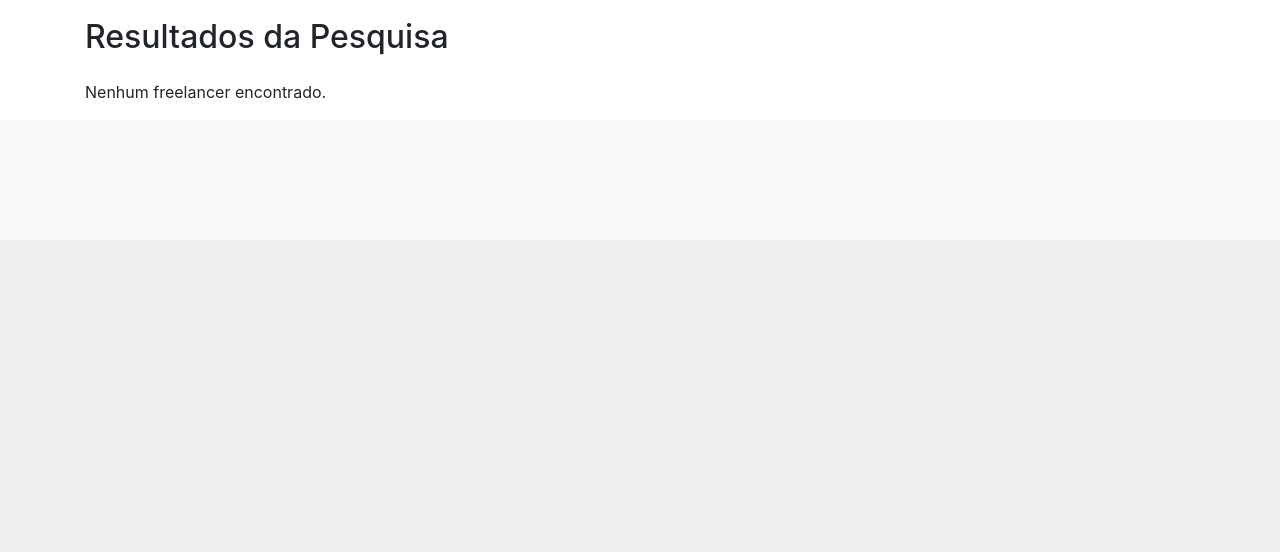
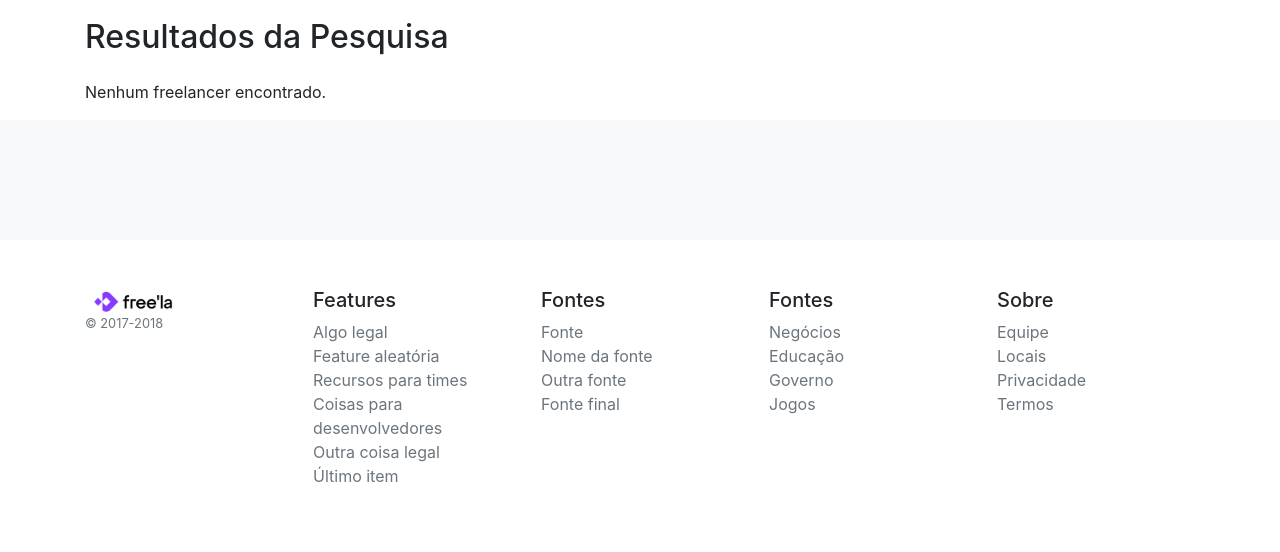
Before and after one commit to MatheusHeinzen/Free-La, a Flask app: page /homepage in a window 1280 px wide. Shown: the part 584-1136 px from the top of the page. Before the commit the page ends 704 px from the top, so only its background shows below. Run offline with Flask 3, Linux system fonts and the light colour scheme; data comes from the database, SQL or seed files in the repository; data that the repository does not hold is empty; some libraries are stand-ins or nearby versions.

Commit message:
Atualização 4.4.4
- Bug aparecer preferencias de contato concertado - atualizar ainda precisa ser visto
- Deletar funciona em perfil e alterar dados
- CSS homepage alterado
- Criação do footer da homepage - necessario alterar dados
- Destinado um local para aparecer as avaliações do perfil
- Limpeza de perfil.html

```diff
--- a/app/routes/preference_routes.py
+++ b/app/routes/preference_routes.py
@@ -4,7 +4,7 @@ from app.utils.decorators import login_required
 
 preference_bp = Blueprint('preference', __name__)
 
-@preference_bp.route('/', methods=['GET'])
+@preference_bp.route('/get', methods=['GET'])
 @login_required
 def obter_preferencias():
     user_id = session.get('user_id')
@@ -17,7 +17,7 @@ def obter_preferencias():
     else:
         return jsonify({'sucesso': False, 'mensagem': 'Preferências não encontradas'}), 404
 
-@preference_bp.route('/', methods=['PUT'])
+@preference_bp.route('/put', methods=['PUT'])
 @login_required
 def salvar_preferencias():
     try:
--- a/app/static/css/complementos.css
+++ b/app/static/css/complementos.css
@@ -120,7 +120,6 @@
 /* Elementos para responsividade: */
 img {
     max-width: 510px;
-
 }
 
 @media(max-width: 328px) {
--- a/app/static/css/stylePerfil.css
+++ b/app/static/css/stylePerfil.css
@@ -1,3 +1,7 @@
+header{
+    margin-bottom: 20px;
+}
+
 /* User Cards */
 .user-box {
     width: 100px;
--- a/app/static/js/homepage.js
+++ b/app/static/js/homepage.js
@@ -28,14 +28,15 @@ async function exibirTodosFreelancers() {
         if (data.sucesso && Array.isArray(data.freelancers) && data.freelancers.length > 0) {
             data.freelancers.forEach(freelancer => {
                 container.innerHTML += `
-                    <div class="card mb-3">
+                    <div class="card mb-4 shadow-sm .col-sm-4">
+                        <img class="card-img-top" src="/profile/imagem/${freelancer.ID_User}" alt="Foto de Perfil" style="height: 200px; width: 200px; object-fit: cover;">
                         <div class="card-body">
-                            <img src="/profile/imagem/${freelancer.ID_User}" alt="Foto de Perfil" width="100" height="100">
                             <h5 class="card-title">${freelancer.Nome}</h5>
                             <p class="card-text">${freelancer.Bio || 'Sem descrição disponível.'}</p>
                             <a href="/perfilPublico/${freelancer.ID_User}" class="btn btn-primary">Ver Perfil</a>
                         </div>
-                    </div>`;
+                    </div>
+                `;
             });
         } else {
             container.innerHTML = '<p>Nenhum freelancer encontrado.</p>';
--- a/app/templates/homepage.html
+++ b/app/templates/homepage.html
@@ -184,9 +184,63 @@
         </div>
       </div>
     </div>
+  </main>
 
+  <footer class="container py-5">
+    <div class="row">
+      <div class="col-12 col-md">
+          <img src="../static/imgs/free'la.png" alt="logo" width="100px">
+          <circle cx="12" cy="12" r="10"></circle>
+          <line x1="14.31" y1="8" x2="20.05" y2="17.94"></line>
+          <line x1="9.69" y1="8" x2="21.17" y2="8"></line>
+          <line x1="7.38" y1="12" x2="13.12" y2="2.06"></line>
+          <line x1="9.69" y1="16" x2="3.95" y2="6.06"></line>
+          <line x1="14.31" y1="16" x2="2.83" y2="16"></line>
+          <line x1="16.62" y1="12" x2="10.88" y2="21.94"></line>
+        </svg>
+        <small class="d-block mb-3 text-muted">&copy; &Tab;  2017-2018</small>
+      </div>
+      <div class="col-6 col-md">
+        <h5>Features</h5>
+        <ul class="list-unstyled text-small">
+          <li><a class="text-muted" href="#">Algo legal</a></li>
+          <li><a class="text-muted" href="#">Feature aleatória</a></li>
+          <li><a class="text-muted" href="#">Recursos para times</a></li>
+          <li><a class="text-muted" href="#">Coisas para desenvolvedores</a></li>
+          <li><a class="text-muted" href="#">Outra coisa legal</a></li>
+          <li><a class="text-muted" href="#">Último item</a></li>
+        </ul>
+      </div>
+      <div class="col-6 col-md">
+        <h5>Fontes</h5>
+        <ul class="list-unstyled text-small">
+          <li><a class="text-muted" href="#">Fonte</a></li>
+          <li><a class="text-muted" href="#">Nome da fonte</a></li>
+          <li><a class="text-muted" href="#">Outra fonte</a></li>
+          <li><a class="text-muted" href="#">Fonte final</a></li>
+        </ul>
+      </div>
+      <div class="col-6 col-md">
+        <h5>Fontes</h5>
+        <ul class="list-unstyled text-small">
+          <li><a class="text-muted" href="#">Negócios</a></li>
+          <li><a class="text-muted" href="#">Educação</a></li>
+          <li><a class="text-muted" href="#">Governo</a></li>
+          <li><a class="text-muted" href="#">Jogos</a></li>
+        </ul>
+      </div>
+      <div class="col-6 col-md">
+        <h5>Sobre</h5>
+        <ul class="list-unstyled text-small">
+          <li><a class="text-muted" href="#">Equipe</a></li>
+          <li><a class="text-muted" href="#">Locais</a></li>
+          <li><a class="text-muted" href="#">Privacidade</a></li>
+          <li><a class="text-muted" href="#">Termos</a></li>
+        </ul>
+      </div>
+    </div>
+  </footer>
 
-  </main>
 </body>
 <script>
   function toggleSubmenu(event) {
```
Also changed, not shown: app/static/js/dados.js (+6 -2 lines), app/static/js/perfil.js (+46 -93 lines), app/templates/perfil.html (+7 -33 lines), 1 other file.
